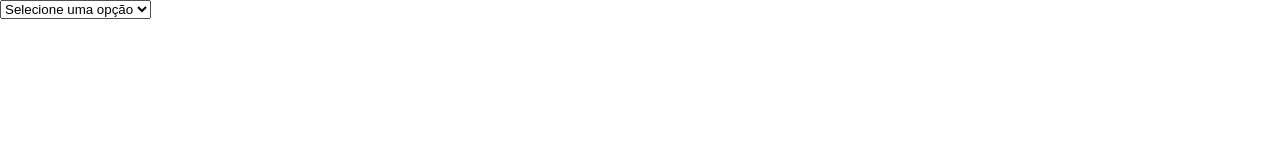
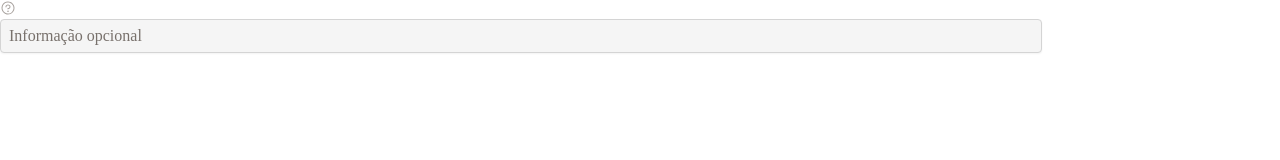
Before and after one commit to renanss4/Quiz, a plain HTML site: page frontend/pages/index.html in a window 1280 px wide. Drawn offline with Linux system fonts and the light colour scheme.

Commit message:
Testing new components

```diff
--- a/frontend/pages/index.html
+++ b/frontend/pages/index.html
@@ -9,6 +9,10 @@
     <link rel="stylesheet" href="../components/Toaster/toaster.css" />
     <link rel="stylesheet" href="../components/Select/select.css" />
     <link rel="stylesheet" href="../components/Option/option.css" />
+    <link rel="stylesheet" href="../components/Tag/tag.css" />
+    <link rel="stylesheet" href="../components/Header/header.css" />
+    <link rel="stylesheet" href="../components/CardItem/cardItem.css" />
+    <link rel="stylesheet" href="../components/Optional/optional.css" />
     <title>Document</title>
   </head>
   <body>
--- a/frontend/scripts/teste.js
+++ b/frontend/scripts/teste.js
@@ -2,6 +2,10 @@ import { Button } from "../components/Button/Button.js";
 import { Input } from "../components/Input/Input.js";
 import { Toaster } from "../components/Toaster/Toaster.js";
 import { Select } from "../components/Select/Select.js";
+import { Tag } from "../components/Tag/Tag.js";
+import { Header } from "../components/Header/Header.js";
+import { CardItem } from "../components/CardItem/CardItem.js";
+import { Optional } from "../components/Optional/Optional.js";
 
 function teste() {
   alert("Você clicou no botão!");
@@ -110,8 +114,53 @@ document.addEventListener("DOMContentLoaded", () => {
     },
   ];
 
-  selectConfigs.forEach((selectConfig) => {
-    const selectElement = Select(selectConfig);
-    app.appendChild(selectElement);
-  });
+  // selectConfigs.forEach((selectConfig) => {
+  //   const selectElement = Select(selectConfig);
+  //   app.appendChild(selectElement);
+  // });
+
+  // Adiciona tags
+  const tags = [
+    { value: "1", text: "Simulado" },
+    { value: "2", text: "Prova" },
+    { value: "3", text: "Avaliação" },
+  ];
+
+  // tags.forEach((tagConfig) => {
+  //   const tag = Tag(tagConfig);
+  //   app.appendChild(tag);
+  // });
+
+  // Adiciona header
+  // const header = Header({
+  //   title: "Título",
+  //   subtitle: "Subtítulo",
+  //   // btnBack: true,
+  //   linkBack: "#",
+  // });
+
+  // app.appendChild(header);
+
+  // Adiciona cardItem
+  const cardItems = [
+    {
+      question: "Qual a capital do Brasil?",
+      answer: "B",
+      type: "default",
+    },
+    {
+      question: "Qual a capital da Argentina?",
+      answer: "B",
+      type: "error",
+    },
+  ];
+
+  // cardItems.forEach((cardItemsConfig) => {
+  //   const cardItem = CardItem(cardItemsConfig);
+  //   app.appendChild(cardItem);
+  // });
+
+  // Adiciona optional
+  const optional = Optional({ info: "Informação opcional" });
+  app.appendChild(optional);
 });
```
